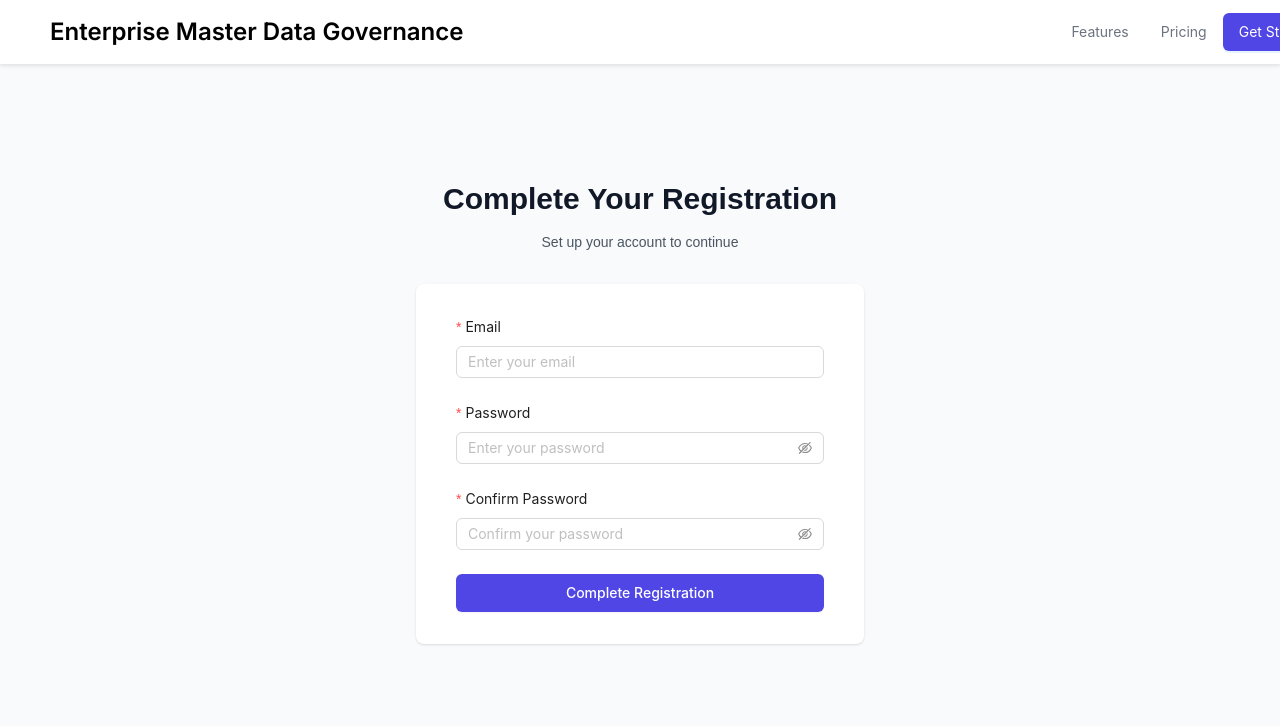
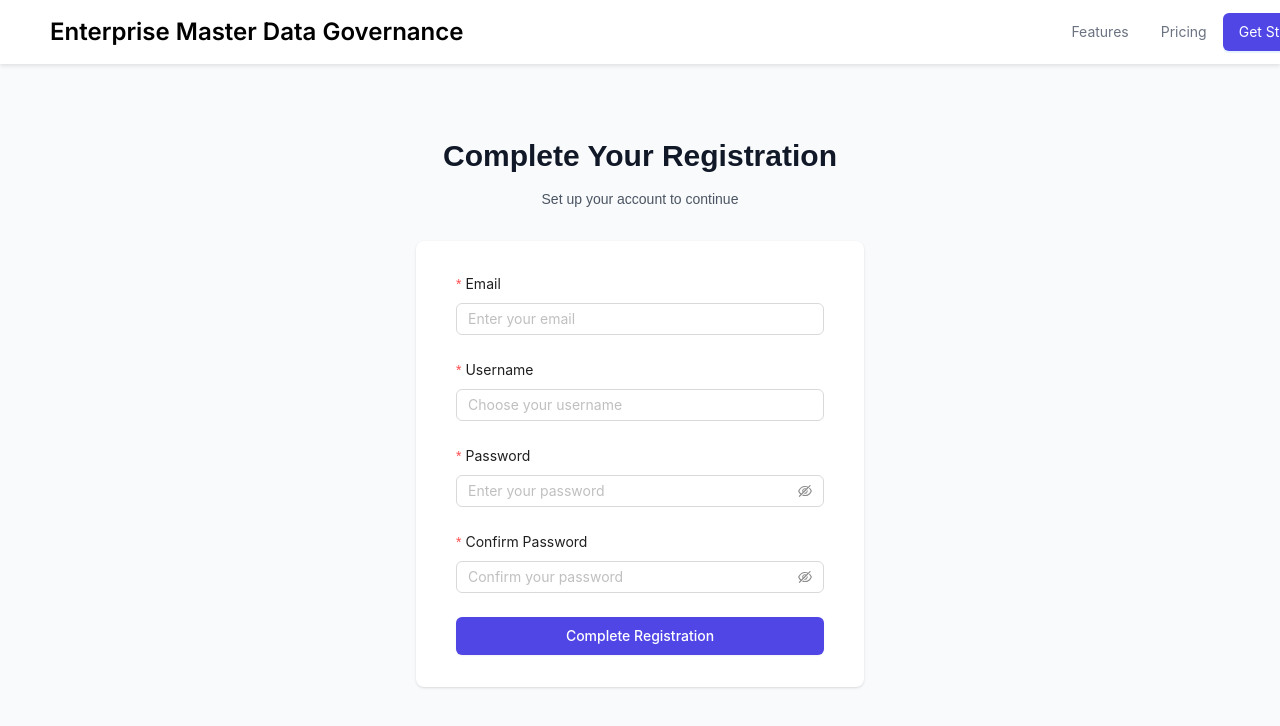
Before and after one commit to ralphlui/edgp-web, a Vue app: page /invitation/1 in a window 1280 px wide. Shown: the top 726 px of the page. Built offline with nearby package versions, Linux system fonts and the light colour scheme.

Commit message:
Commit016_AddedUsernameFieldInCompleteRegistrationForm

```diff
--- a/src/views/InvitationVerifyView.vue
+++ b/src/views/InvitationVerifyView.vue
@@ -11,12 +11,17 @@ const registering = ref(false)
 
 const form = ref({
   email: '',
+  username: '',
   password: '',
   confirmPassword: '',
 })
 
 const formRules: Record<string, Rule[]> = {
   email: [{ required: true, message: 'Please input your email' }],
+  username: [
+    { required: true, message: 'Please input your username' },
+    { min: 3, message: 'Username must be at least 3 characters' },
+  ],
   password: [
     { required: true, message: 'Please input your password' },
     { min: 8, message: 'Password must be at least 8 characters' },
@@ -45,7 +50,7 @@ const handleSubmit = async () => {
 
     await userService.completeRegistration({
       email: form.value.email,
-      username: form.value.email, // Using email as username
+      username: form.value.username,
       password: form.value.password,
       userInvitationtoken: token,
     })
@@ -77,6 +82,10 @@ const handleSubmit = async () => {
             <Input v-model:value="form.email" placeholder="Enter your email" />
           </Form.Item>
 
+          <Form.Item name="username" label="Username" :rules="formRules.username">
+            <Input v-model:value="form.username" placeholder="Choose your username" />
+          </Form.Item>
+
           <Form.Item name="password" label="Password" :rules="formRules.password">
             <Input.Password v-model:value="form.password" placeholder="Enter your password" />
           </Form.Item>
```
